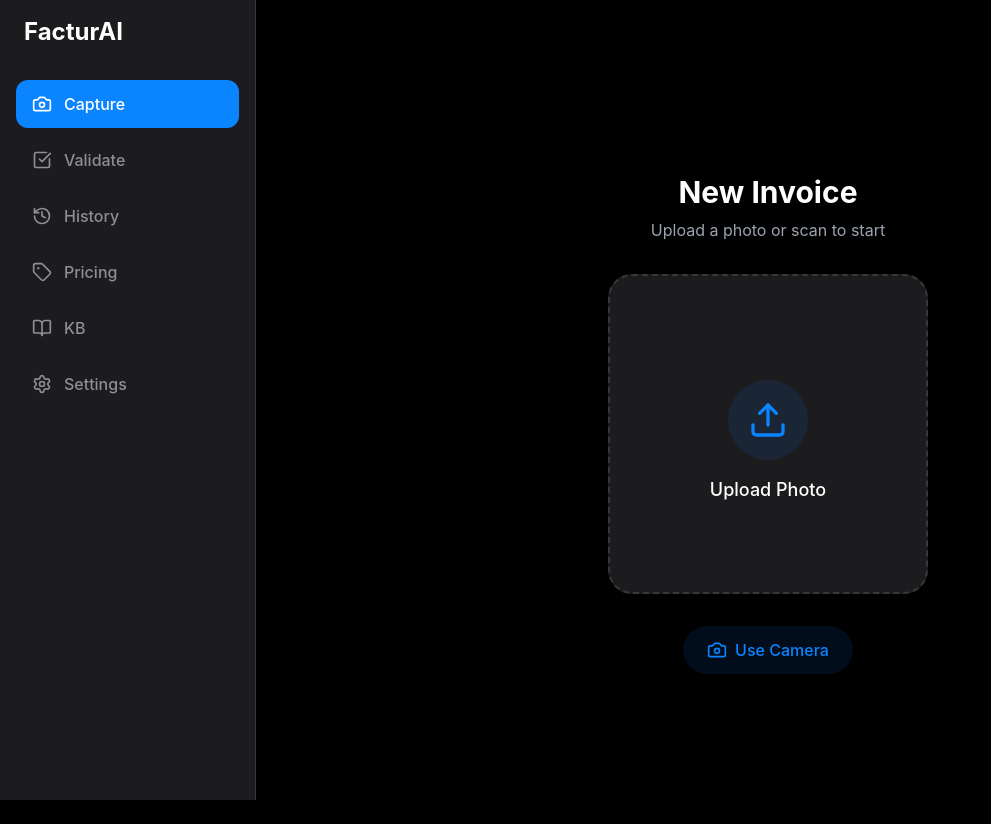
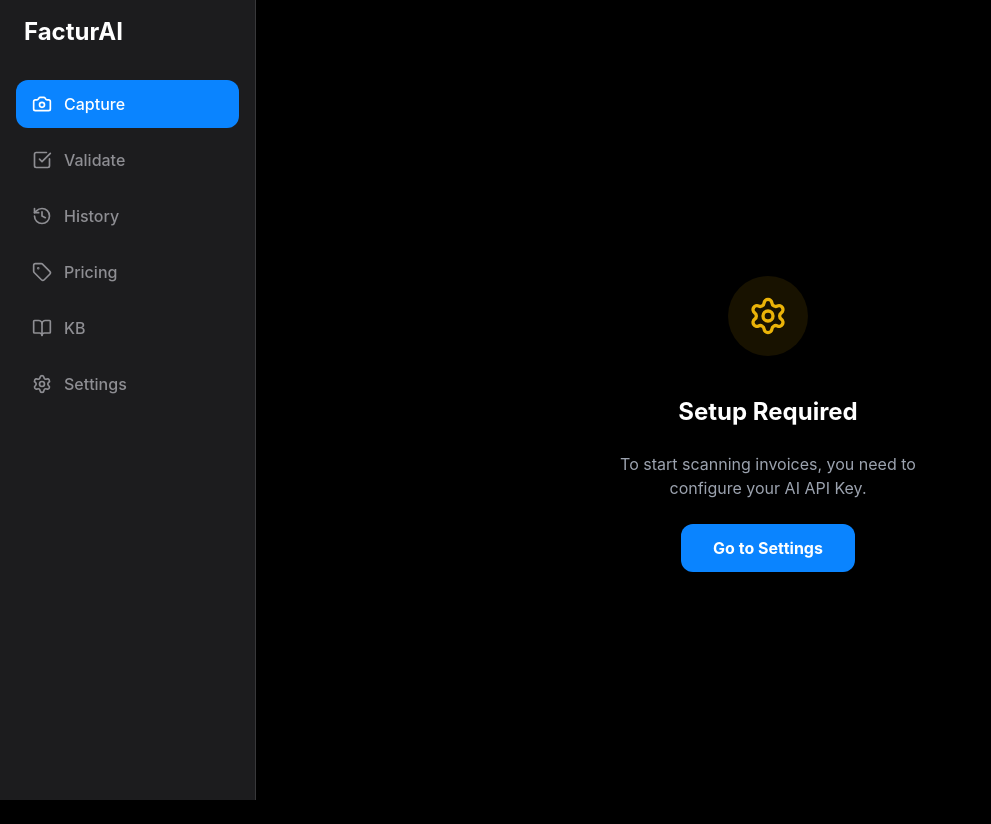
Before and after one commit to gonqgg-debug/facturAI, a SvelteKit app: page /capture in a window 1280 px wide. Before the commit this address had no page. Shown: the whole page, without its empty margins (0-991 px from the left). Built offline with nearby package versions, Linux system fonts and the light colour scheme; sample sign-in values are in the browser's storage.

Commit message:
Fix: Remove auto-redirect on Capture page, show Setup UI instead

```diff
--- a/src/routes/capture/+page.svelte
+++ b/src/routes/capture/+page.svelte
@@ -29,12 +29,15 @@
     itbis: ''
   };
 
+  let hasApiKey = false;
+
   onMount(async () => {
     const storedKey = localStorage.getItem('xai_api_key');
     if (storedKey) {
       apiKey.set(storedKey);
+      hasApiKey = true;
     } else {
-      goto('/settings');
+      hasApiKey = false;
     }
   });
 
@@ -355,6 +358,23 @@
         </button>
       </div>
 
+    {:else if !hasApiKey}
+      <!-- No API Key State -->
+      <div class="flex-1 flex flex-col items-center justify-center p-6 space-y-6 bg-ios-bg text-center">
+        <div class="w-20 h-20 rounded-full bg-yellow-500/10 flex items-center justify-center mb-4">
+          <Settings size={40} class="text-yellow-500" />
+        </div>
+        <h1 class="text-2xl font-bold text-white">Setup Required</h1>
+        <p class="text-gray-400 max-w-xs">To start scanning invoices, you need to configure your AI API Key.</p>
+
+        <button
+          class="bg-ios-blue text-white font-bold py-3 px-8 rounded-xl hover:bg-blue-600 transition-colors"
+          on:click={() => goto('/settings')}
+        >
+          Go to Settings
+        </button>
+      </div>
+
     {:else}
       <!-- Upload / Start View -->
       <div class="flex-1 flex flex-col items-center justify-center p-6 space-y-8 bg-ios-bg">
```
